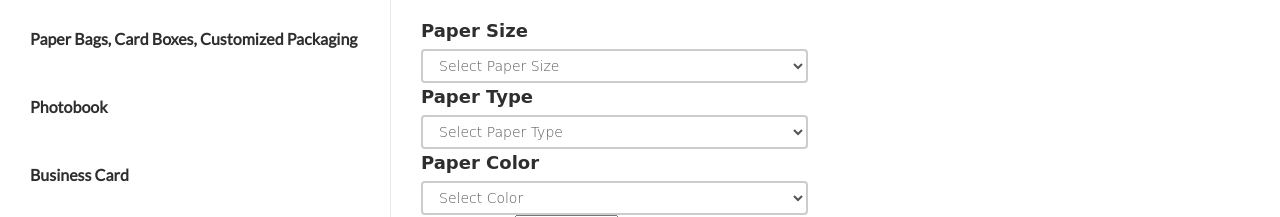
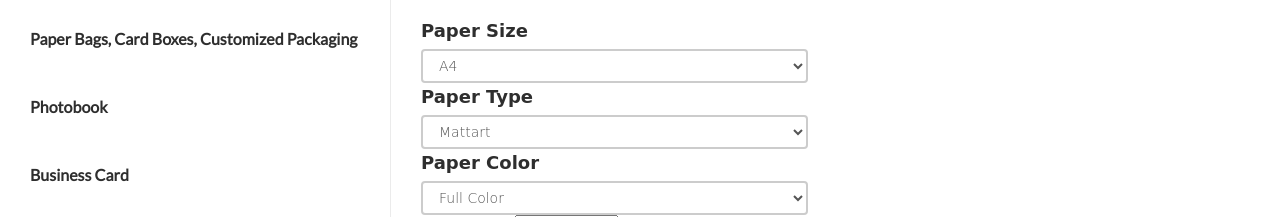
Before and after one commit to SphiereTeam/print, a plain HTML site: page calculator.html in a window 1280 px wide. Shown: the part 583-800 px from the top of the page. Drawn offline with Linux system fonts and the light colour scheme.

Commit message:
Remove 'none' options from paper size, type, color

```diff
--- a/calculator.html
+++ b/calculator.html
@@ -165,21 +165,18 @@ DESIGNED & DEVELOPED by FREEHTML5.CO
 
 										<label>Paper Size</label>
 										<select id="flyer-paper-size" name='flyer-paper-size' class="form-control">
-											<option value="None">Select Paper Size</option>
 											<option value="a4">A4</option>
 											<option value="a5">A5</option>
 										</select>
 
 										<label>Paper Type</label>
 										<select id="flyer-paper-type" name='flyer-paper-type' class="form-control">
-											<option value="None">Select Paper Type</option>
 											<option value="mattart">Mattart</option>
 											<option value="simili">Simili</option>
 										</select>
 
 										<label>Paper Color</label>
 										<select id="flyer-paper-color" name='flyer-paper-color' class="form-control">
-											<option value="None">Select Color</option>
 											<option value="full-color">Full Color</option>
 											<option value="black-white">Black and White</option>
 										</select>
```
